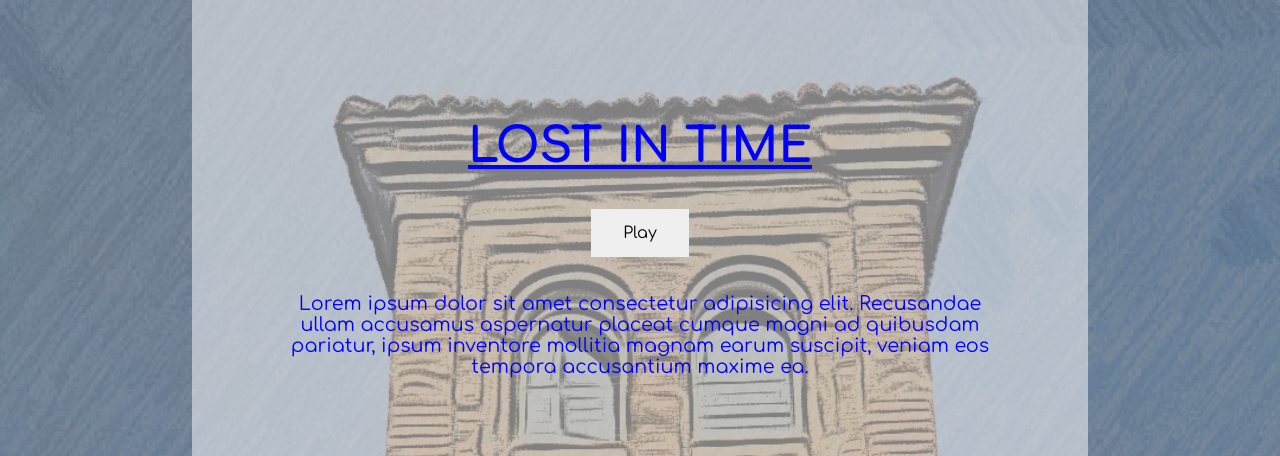
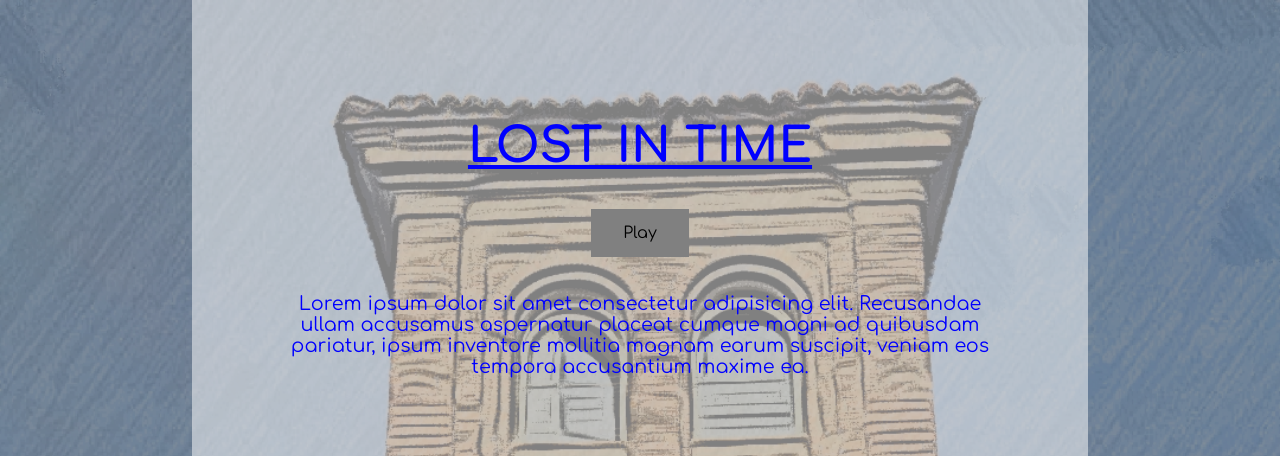
Before and after one commit to CharlieMallon/TogethernessHackathonTeam5, a Flask app: page / in a window 1280 px wide. Shown: the top 456 px of the page. Run offline with Flask 2, Linux system fonts and the light colour scheme; some libraries are stand-ins or nearby versions.

Commit message:
STYLE: added background colour to buttons

```diff
--- a/static/style.css
+++ b/static/style.css
@@ -62,6 +62,7 @@ html {
     margin: 4px 2px;
     cursor: pointer;
     margin: auto;
+    background-color: gray;
 }
 
 .center_buttons {
```
